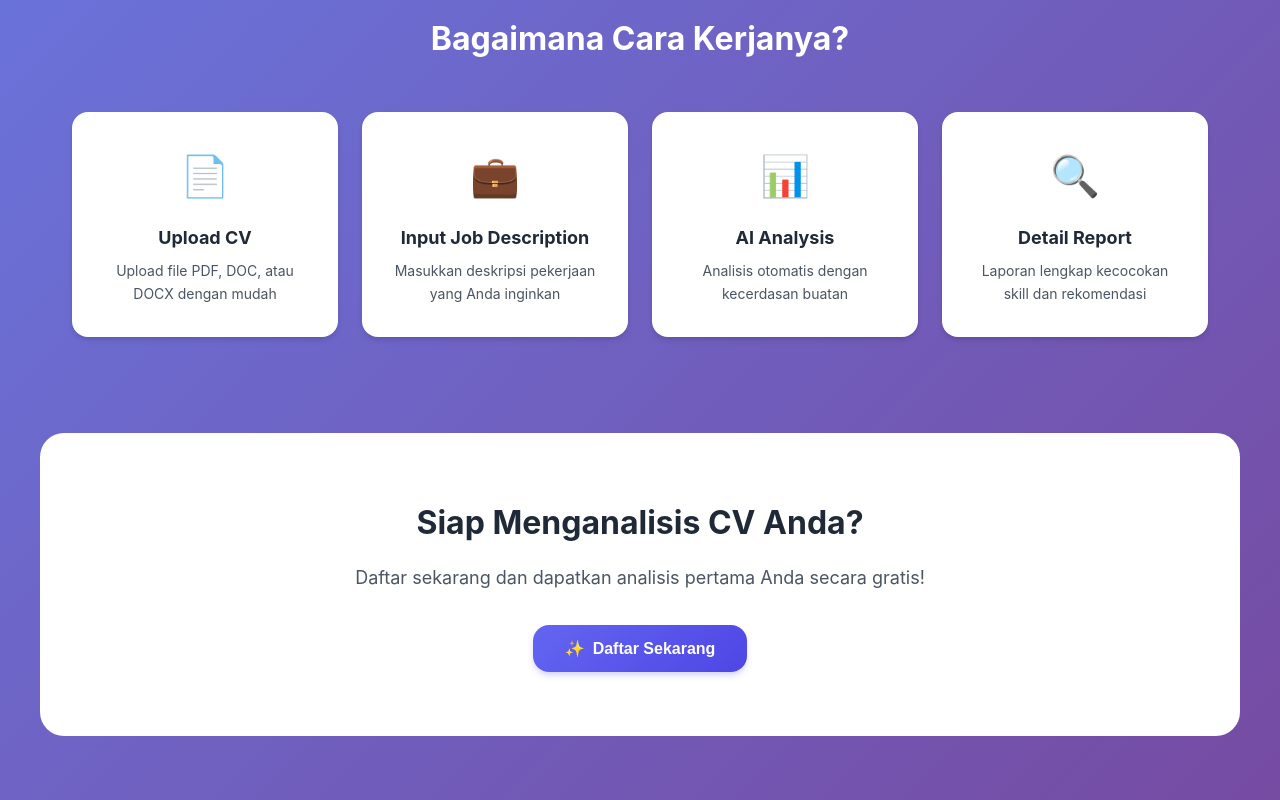
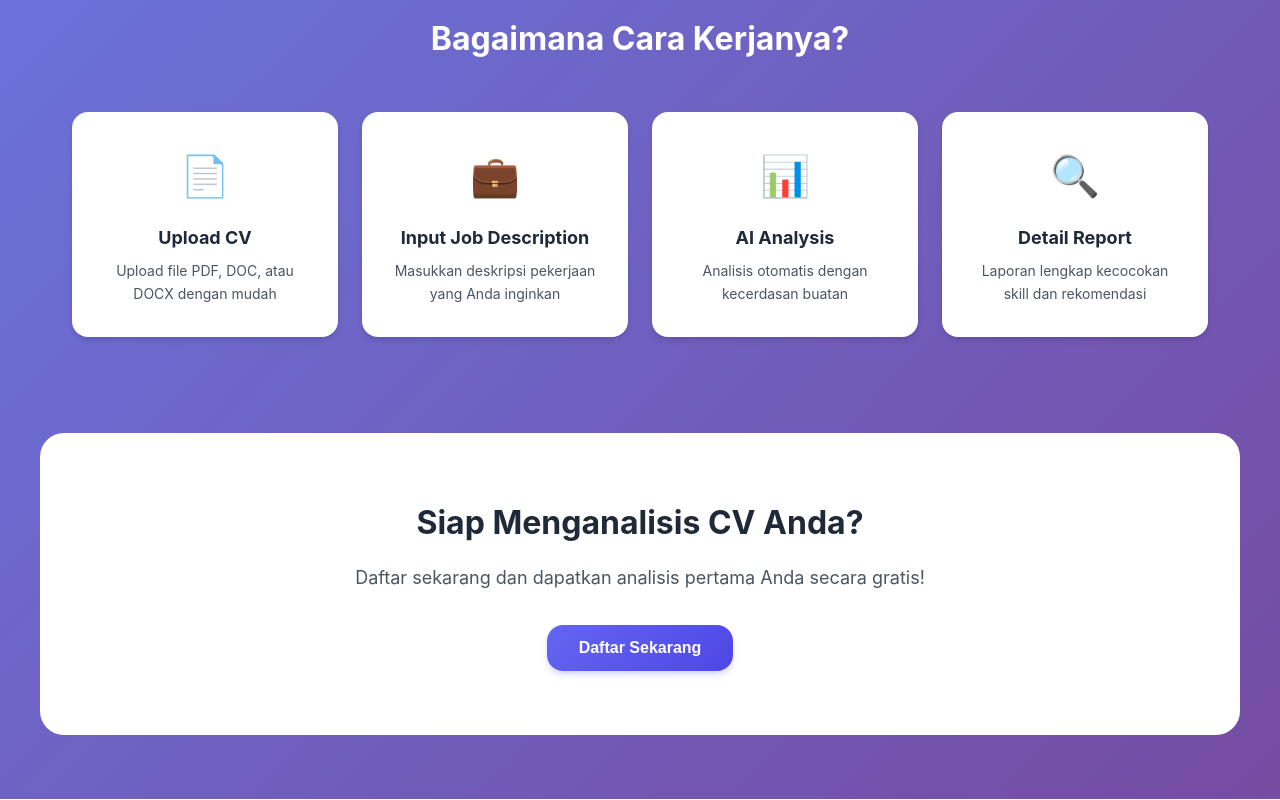
Before and after one commit to GiannCheryl/cv-analyzer-fe, a React (Create React App) app: page / in a window 1280 px wide. Shown: the part 620-1420 px from the top of the page. Built offline with nearby package versions, Linux system fonts and the light colour scheme; no server answers.

Commit message:
updateee

```diff
--- a/src/pages/HomePage.js
+++ b/src/pages/HomePage.js
@@ -71,7 +71,7 @@ export default function HomePage({ onLoginClick, onRegisterClick }) {
         <h2>Siap Menganalisis CV Anda?</h2>
         <p>Daftar sekarang dan dapatkan analisis pertama Anda secara gratis!</p>
         <button className="btn btn-primary btn-lg" onClick={onRegisterClick}>
-          <span>✨</span> Daftar Sekarang
+          Daftar Sekarang
         </button>
       </section>
     </div>
--- a/src/style/style.css
+++ b/src/style/style.css
@@ -1192,7 +1192,7 @@ body {
 
 .modal-close {
   position: absolute;
-  top: 1rem;
+  top: 0.75rem;
   right: 1rem;
   width: 32px;
   height: 32px;
@@ -1207,6 +1207,8 @@ body {
   color: var(--gray-500);
   transition: all 0.2s;
   z-index: 10;
+  line-height: 1;
+  padding: 0;
 }
 
 .modal-close:hover {
```
